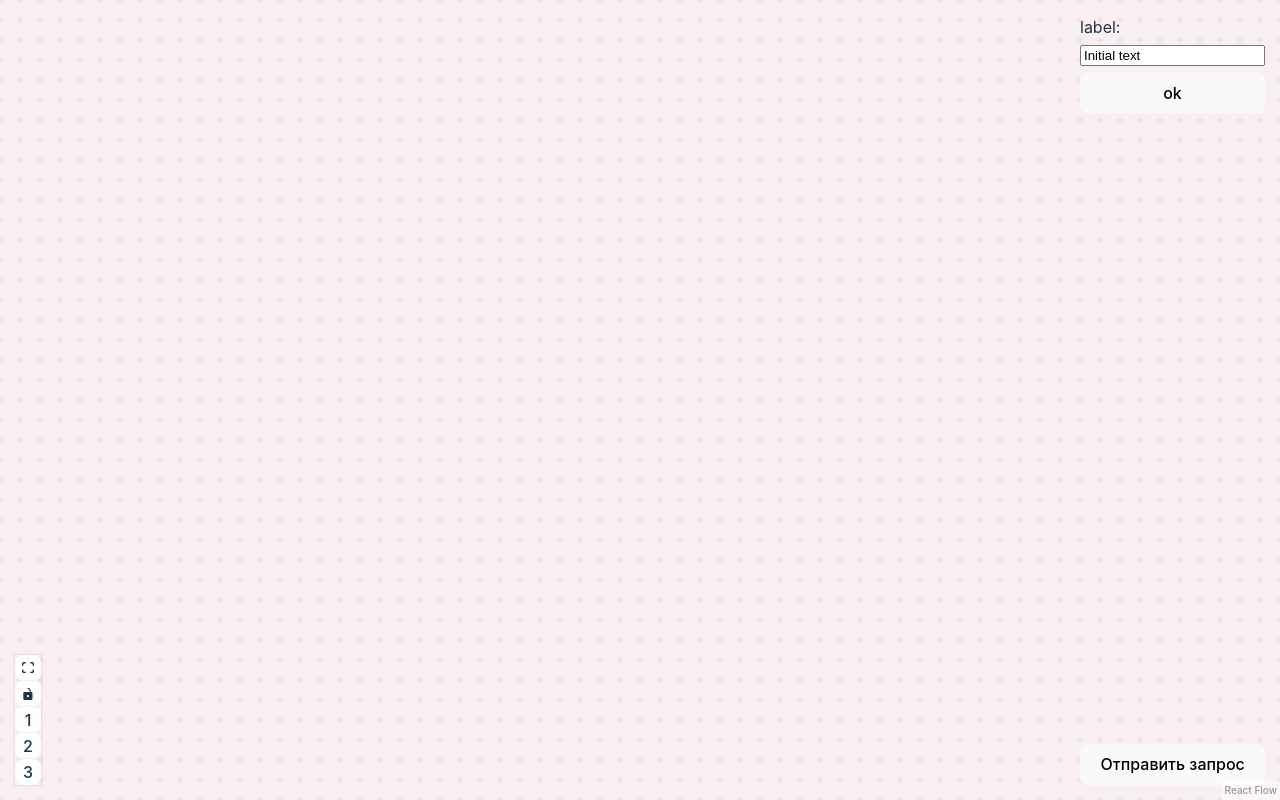
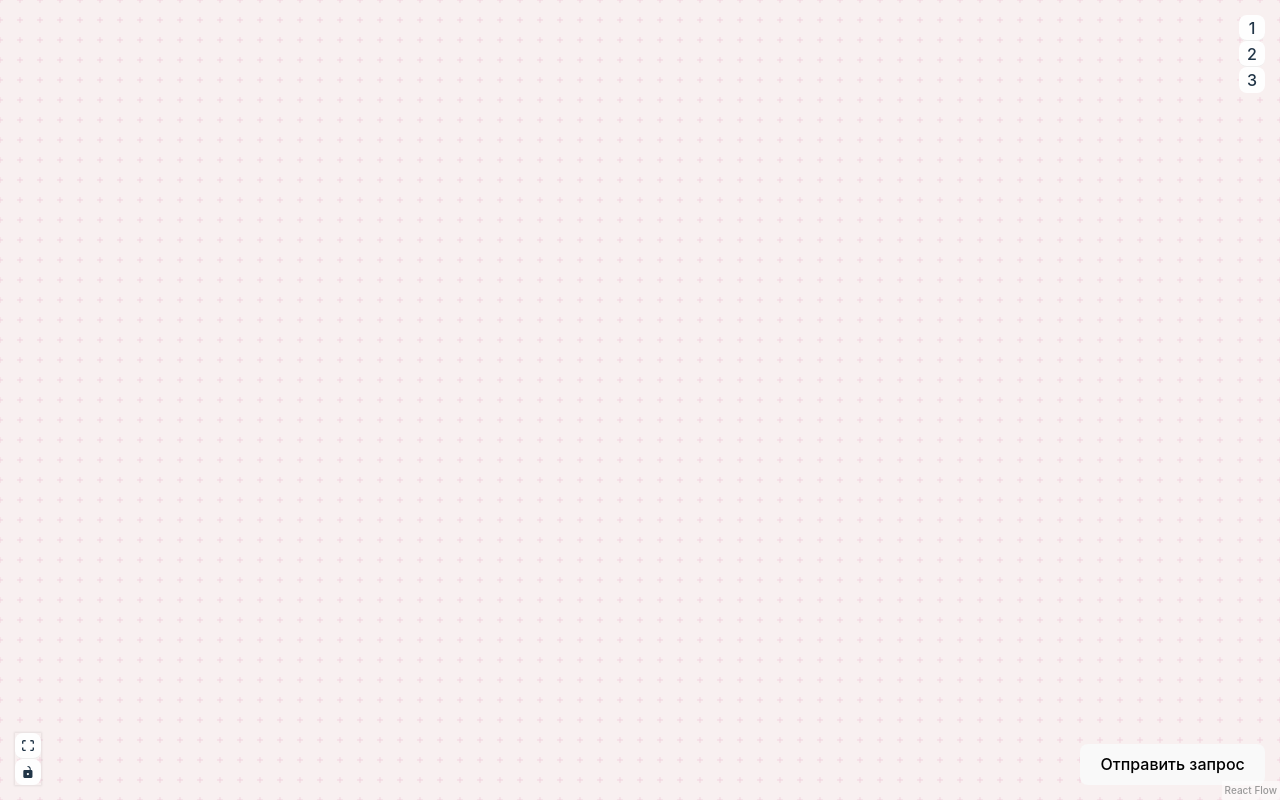
Before and after one commit to sovakrya/map-test-task, a React (Vite) app: page / in a window 1280 px wide. Built offline with nearby package versions, Linux system fonts and the light colour scheme.

Commit message:
change name CustomNode on Process and corrected Process

```diff
--- a/src/App.tsx
+++ b/src/App.tsx
@@ -16,7 +16,7 @@ import { useCallback, useState } from "react";
 
 import "@xyflow/react/dist/style.css";
 import styled from "styled-components";
-import CustomNode from "./components/CustomNode";
+import CustomNode from "./components/Process";
 import { sendConnectedEdges } from "./api/nodeApi";
 
 const MainBox = styled.div`
@@ -36,7 +36,6 @@ let posX = 0;
 function App() {
   const [nodes, setNodes, onNodeChange] = useNodesState<Node>([]);
   const [edges, setEdges, onEdgesChange] = useEdgesState<Edge>([]);
-  const [nodeName, setNodeName] = useState("Initial text");
 
   const onConnect = useCallback(
     (connection: Connection) => setEdges((eds) => addEdge(connection, eds)),
@@ -69,7 +68,7 @@ function App() {
         {
           id: String(Math.random()),
           position: { x: posX, y: posY },
-          data: { label: nodeName },
+          data: { label: "" },
           type: "default",
         },
       ];
@@ -86,32 +85,11 @@ function App() {
         {
           id: String(Math.random()),
           position: { x: posX, y: posY },
-          data: { label: nodeName },
+          data: { label: "" },
           type: "input",
         },
       ];
     });
-  }
-
-  function changeNodeName() {
-    setNodes((nds) => {
-      const newNodes = nds.map((node) => {
-        if (node.selected) {
-          return {
-            ...node,
-            data: {
-              ...node.data,
-              label: nodeName,
-            },
-          };
-        }
-        return node;
-      });
-
-      return newNodes;
-    });
-
-    setNodeName("");
   }
 
   return (
@@ -126,29 +104,13 @@ function App() {
         style={{ backgroundColor: "#f8f0f0", display: "flex" }}
       >
         <Background color="#f1d2de" variant={BackgroundVariant.Cross} />
-        <Controls showZoom={false}>
+        <Controls showZoom={false}></Controls>
+
+        <Panel position="top-right">
           <ControlButton onClick={addCustomNode}>1</ControlButton>
           <ControlButton onClick={addDefaultNode}>2</ControlButton>
           <ControlButton onClick={addInputNode}>3</ControlButton>
-        </Controls>
-        <Panel position="top-right">
-          <div
-            style={{
-              display: "flex",
-              flexDirection: "column",
-              gap: 6,
-            }}
-          >
-            <span>label:</span>
-            <input
-              type="text"
-              onChange={(e) => setNodeName(e.target.value)}
-              value={nodeName}
-            />
-            <button onClick={changeNodeName}>ok</button>
-          </div>
         </Panel>
-
         <Panel position="bottom-right">
           <BtnSendRequest onClick={() => sendConnectedEdges(nodes, edges)}>
             Отправить запрос
--- a/src/components/CustomNode.tsx
+++ b/src/components/Process.tsx
@@ -5,25 +5,25 @@ import styled from "styled-components";
 const NodeBox = styled.div`
   display: flex;
   justify-content: center;
+  flex-direction: column;
+  gap: 6px;
+  height: 150px;
+  width: 300px;
   align-items: center;
-  height: 80px;
-  width: 250px;
   background-color: #f1e2e2;
   border: solid 1px #9e8888;
   border-radius: 5px;
 `;
 
-const NodeInputBox = styled.div`
+const ContentBox = styled.div`
   display: flex;
   flex-direction: column;
-  gap: 6px;
-  align-items: center;
+  gap: 4px;
 `;
 
 export default function CustomNode() {
-  const [isEdit, setIsEdit] = useState(false);
-  const [inputText, setInputText] = useState("Initial text");
-
+  const [inputText1, setInputText1] = useState("Initial text_1");
+  const [inputText2, setInputText2] = useState("Initial text_2");
   return (
     <NodeBox>
       <Handle
@@ -31,19 +31,19 @@ export default function CustomNode() {
         position={Position.Left}
         style={{ width: 12, height: 12, backgroundColor: "#6d5b5b" }}
       />
-      {!isEdit ? (
-        <span onClick={() => setIsEdit(true)}>{inputText}</span>
-      ) : (
-        <NodeInputBox>
-          <input
-            type="text"
-            onChange={(e) => {
-              setInputText(e.target.value);
-            }}
-          />
-          <button onClick={() => setIsEdit(false)}>ok</button>
-        </NodeInputBox>
-      )}
+      <ContentBox>
+        <label contentEditable suppressContentEditableWarning>
+          {inputText1}
+        </label>
+        <input onChange={(e) => setInputText1(e.target.value)} />
+      </ContentBox>
+
+      <ContentBox>
+        <label contentEditable suppressContentEditableWarning>
+          {inputText2}
+        </label>
+        <input onChange={(e) => setInputText2(e.target.value)} />
+      </ContentBox>
 
       <Handle
         type="source"
```
